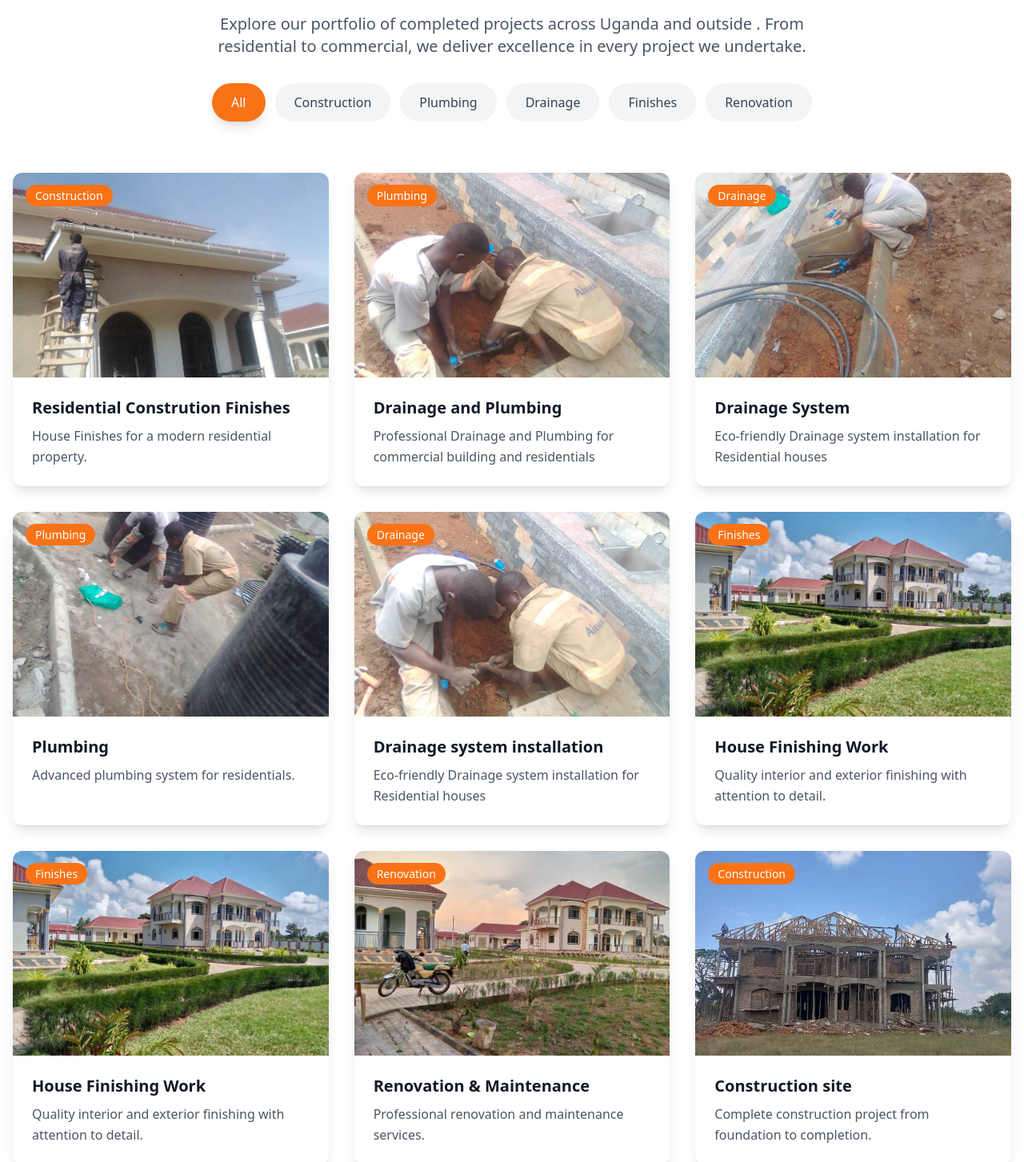
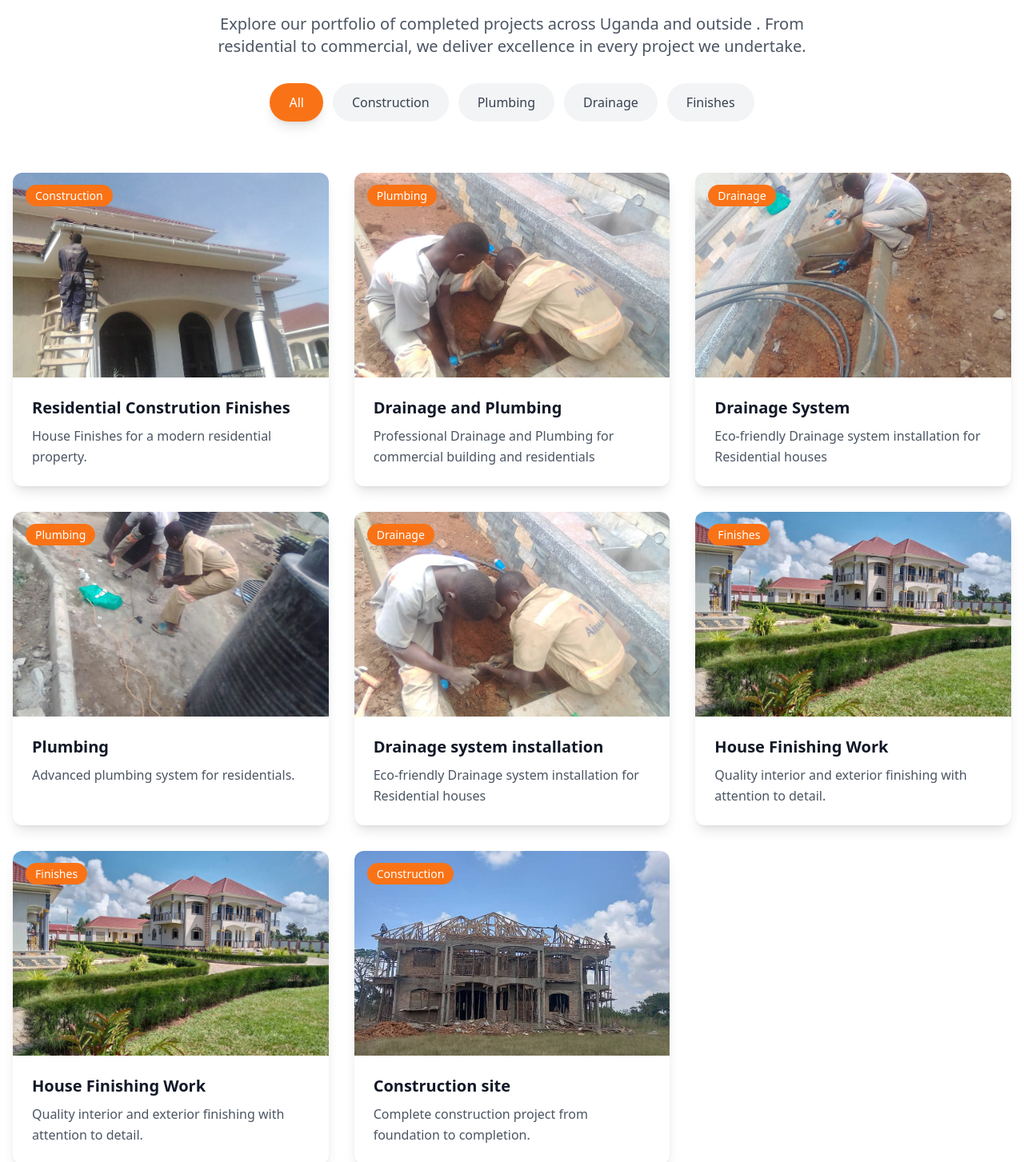
Before and after one commit to Nntanda/GeerTechnicalServices, a React (Vite) app: page / in a window 1280 px wide. Shown: the part 2377-3830 px from the top of the page at 80% size. Built offline with nearby package versions, Linux system fonts and the light colour scheme.

Commit message:
Updated Projects.tsx

```diff
--- a/src/components/Projects.tsx
+++ b/src/components/Projects.tsx
@@ -54,13 +54,7 @@ const Projects = () => {
       category: 'Finishes',
       description:'Quality interior and exterior finishing with attention to detail.'
     },
-    {
-      id: 8,
-      image: '/image8.jpeg',
-      title: 'Renovation & Maintenance',
-      category: 'Renovation',
-      description: 'Professional renovation and maintenance services.'
-    },
+
     {
       id: 9,
       image: '/image9.jpeg',
```
